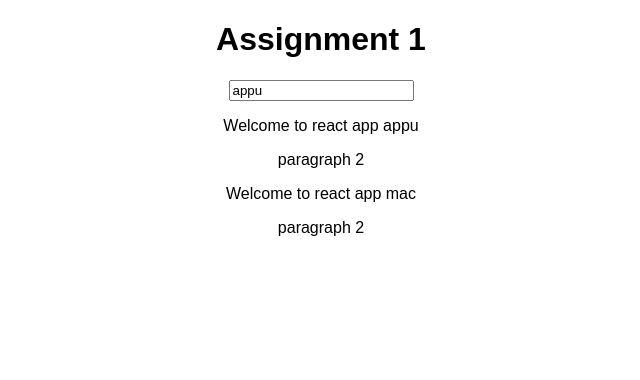
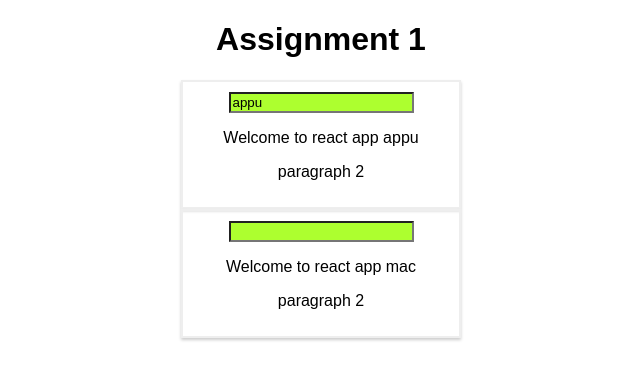
Before and after one commit to nsaravanan27/react-hands-on-projects, a React (Create React App) app in the folder assignment-1/: page / in a window 1280 px wide. Shown: the top 380 px of the page, without its empty margins (319-959 px from the left). Built offline with nearby package versions, Linux system fonts and the light colour scheme.

Commit message:
Task 10: Add styling of your choice to your components/ elements in the components - both with inline styles and stylesheets

```diff
--- a/assignment-1/src/App.js
+++ b/assignment-1/src/App.js
@@ -2,6 +2,7 @@ import React, { Component } from 'react';
 import './App.css';
 import UserInput from './component/UserInput';
 import UserOutput from './component/UserOutput';
+import './component/User.css'
 
 class App extends Component {
 
@@ -17,9 +18,14 @@ class App extends Component {
     return (
       <div className="App">
         <h1>Assignment 1</h1>
-        <UserInput name={this.state.username} change={this.changeHandler}/>
-        <UserOutput name={this.state.username}/>
-        <UserOutput name="mac"/>
+        <div className = "User">
+          <UserInput name={this.state.username} change={this.changeHandler} />
+          <UserOutput name={this.state.username} />
+        </div>
+        <div className = "User">
+          <UserInput />
+          <UserOutput name="mac" />
+        </div>
       </div>
     );
   }
--- /dev/null
+++ b/assignment-1/src/component/User.css
@@ -0,0 +1,7 @@
+.User {
+    width: 20%;
+    padding: 10px;
+    margin:auto;
+    border: 2px solid #eee;
+    box-shadow: 0 2px 3px #ccc;
+}
--- a/assignment-1/src/component/UserInput.js
+++ b/assignment-1/src/component/UserInput.js
@@ -1,8 +1,11 @@
 import React from 'react';
 
 function UserInput(props) {
+    const style = {
+        background: 'greenyellow'
+    }
     return (<div>
-        <input type='text' onChange={props.change} value={props.name}/>
+        <input type='text' style={style} onChange={props.change} value={props.name}/>
     </div>);
 }
 
```
